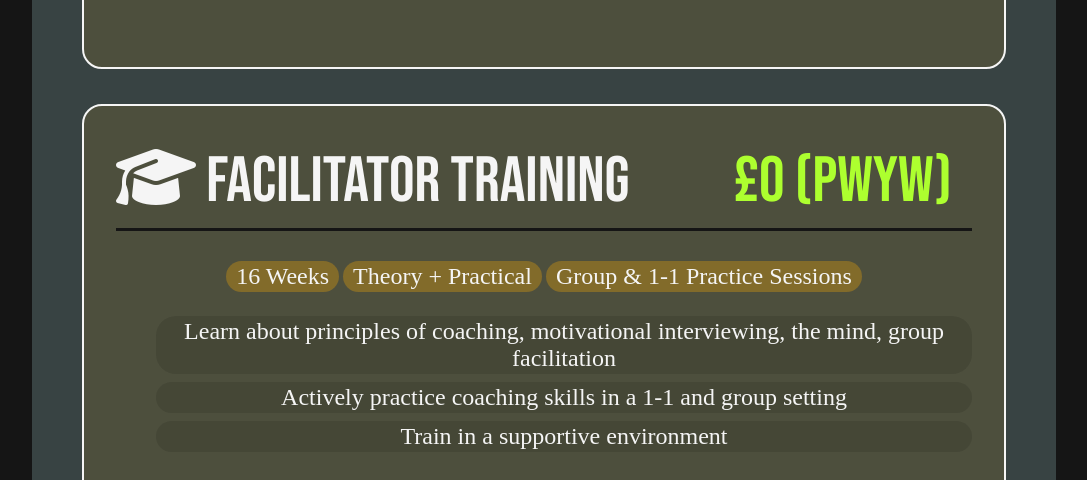
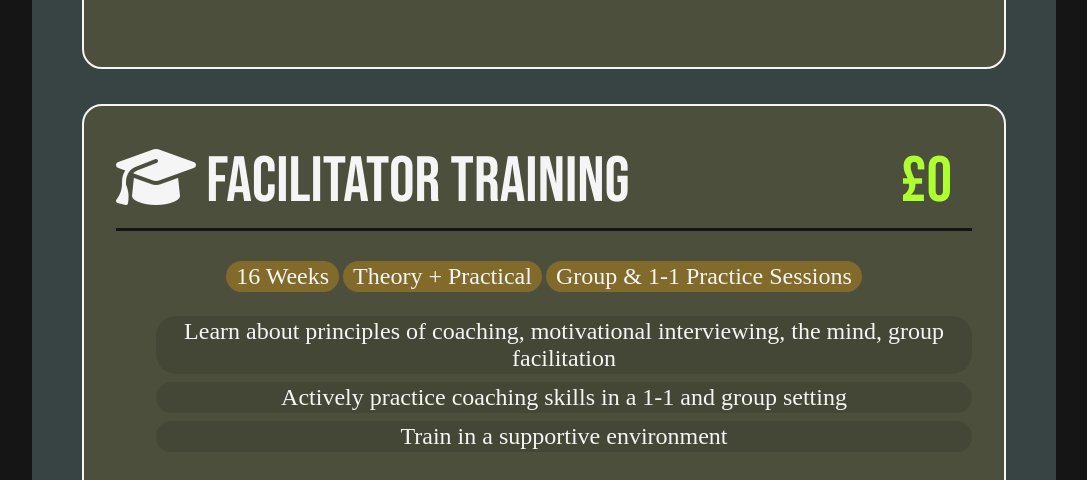
Before and after one commit to questoflife/qol_website_dev, a plain HTML site: page index.html in a window 1280 px wide. Shown: the part 5800-6280 px from the top of the page, without its empty margins (96-1183 px from the left). Drawn offline with Linux system fonts and the light colour scheme; a web font is replaced by a local one.

Commit message:
updated facilitator training price

```diff
--- a/index.html
+++ b/index.html
@@ -393,7 +393,7 @@
                             </div>
                         </div>
                         <div class="service-card-header-right-block">
-                            <div class="service-price">£0 (PWYW)</div>
+                            <div class="service-price">£0</div>
                         </div>
                     </div>
                     <hr>
```
